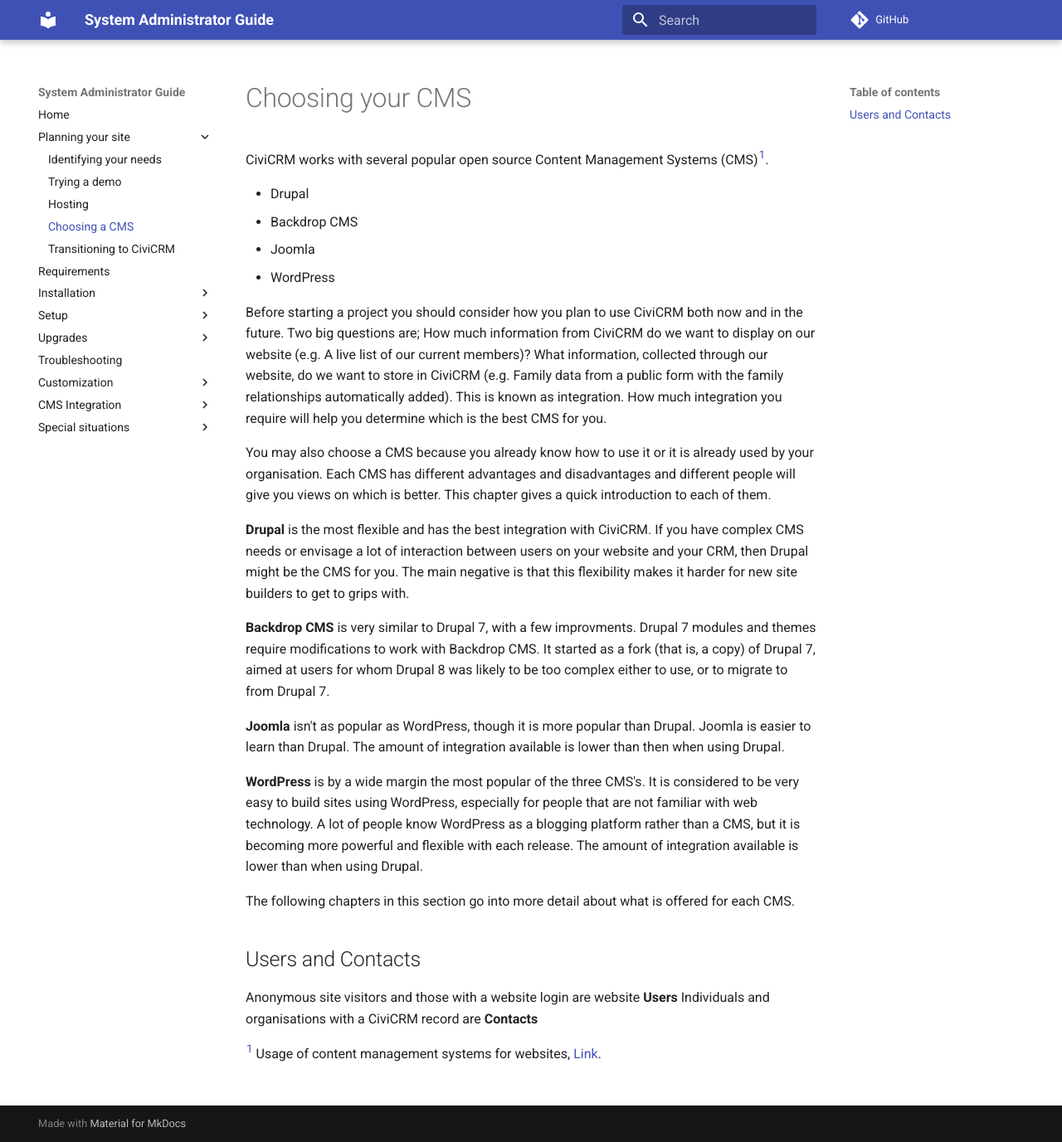
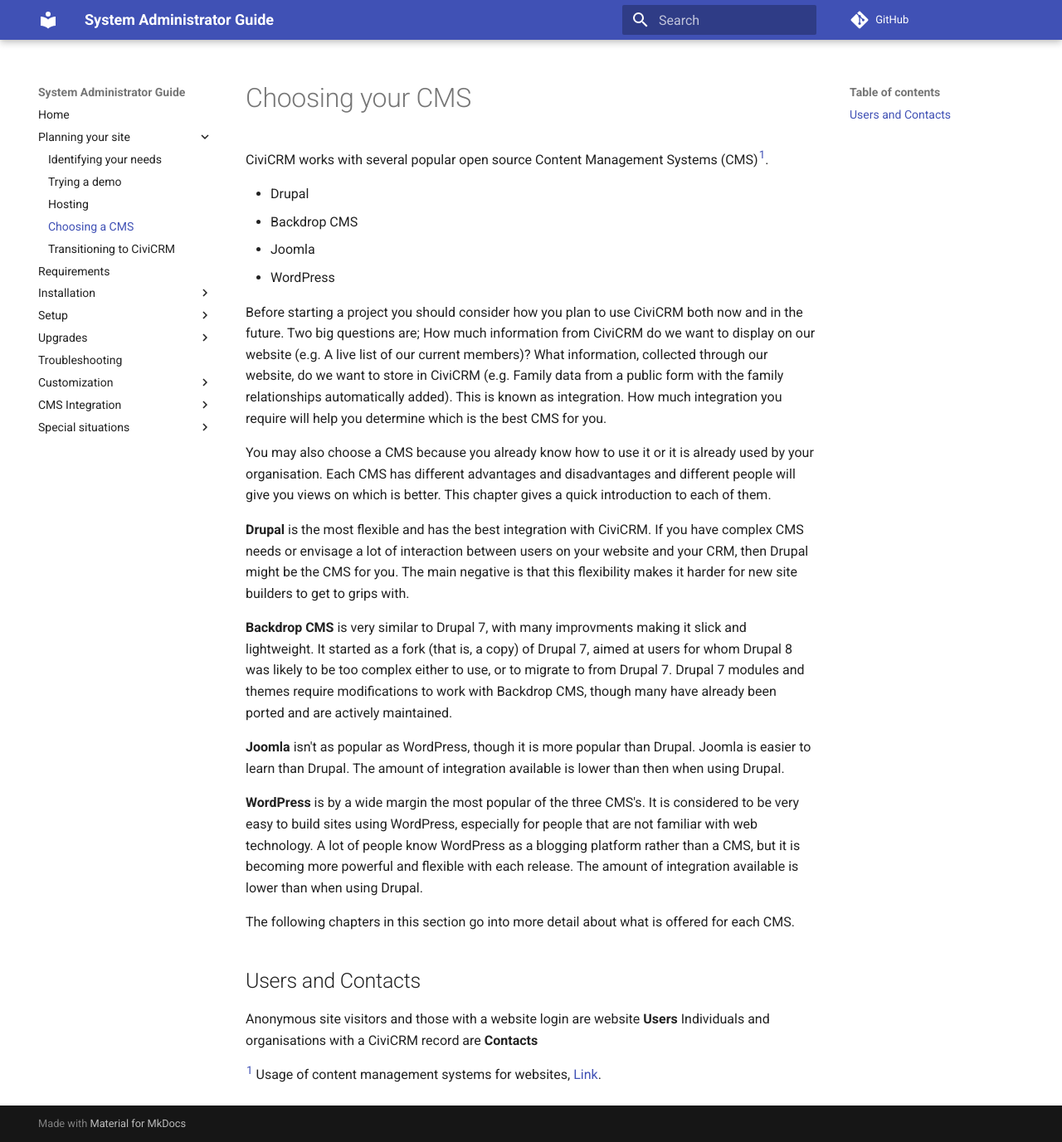
Before and after one commit to civicrm/civicrm-sysadmin-guide, an MkDocs documentation site: the page built from docs/planning/cms.md, in a window 1280 px wide and 1377 px high. Shown: the whole window at 83% size. Built offline with MkDocs 1.6.1 and Material for MkDocs 9.7.7, drawn with Linux system fonts in a browser that asks for light colours; comment, search, counter and statistics services are not loaded; old or Windows-style settings are respelled for this version of MkDocs.

Commit message:
Update cms.md
Updating Backdrop CMS description

```diff
--- a/docs/planning/cms.md
+++ b/docs/planning/cms.md
@@ -27,10 +27,12 @@ between users on your website and your CRM, then Drupal might be the CMS
 for you. The main negative is that this flexibility makes it harder for
 new site builders to get to grips with.
 
-**Backdrop CMS** is very similar to Drupal 7, with a few improvments. Drupal 7
-modules and themes require modifications to work with Backdrop CMS. It started as a fork
-(that is, a copy) of Drupal 7, aimed at users for whom Drupal 8 was likely to be
-too complex either to use, or to migrate to from Drupal 7.
+**Backdrop CMS** is very similar to Drupal 7, with many improvments making
+it slick and lightweight. It started as a fork (that is, a copy) of Drupal 7,
+aimed at users for whom Drupal 8 was likely to be too complex either to use,
+or to migrate to from Drupal 7. Drupal 7 modules and themes require
+modifications to work with Backdrop CMS, though many have already been ported
+and are actively maintained.
 
 **Joomla** isn't as popular as WordPress, though it is more popular than
 Drupal. Joomla is easier to learn than Drupal. The amount of integration
```
